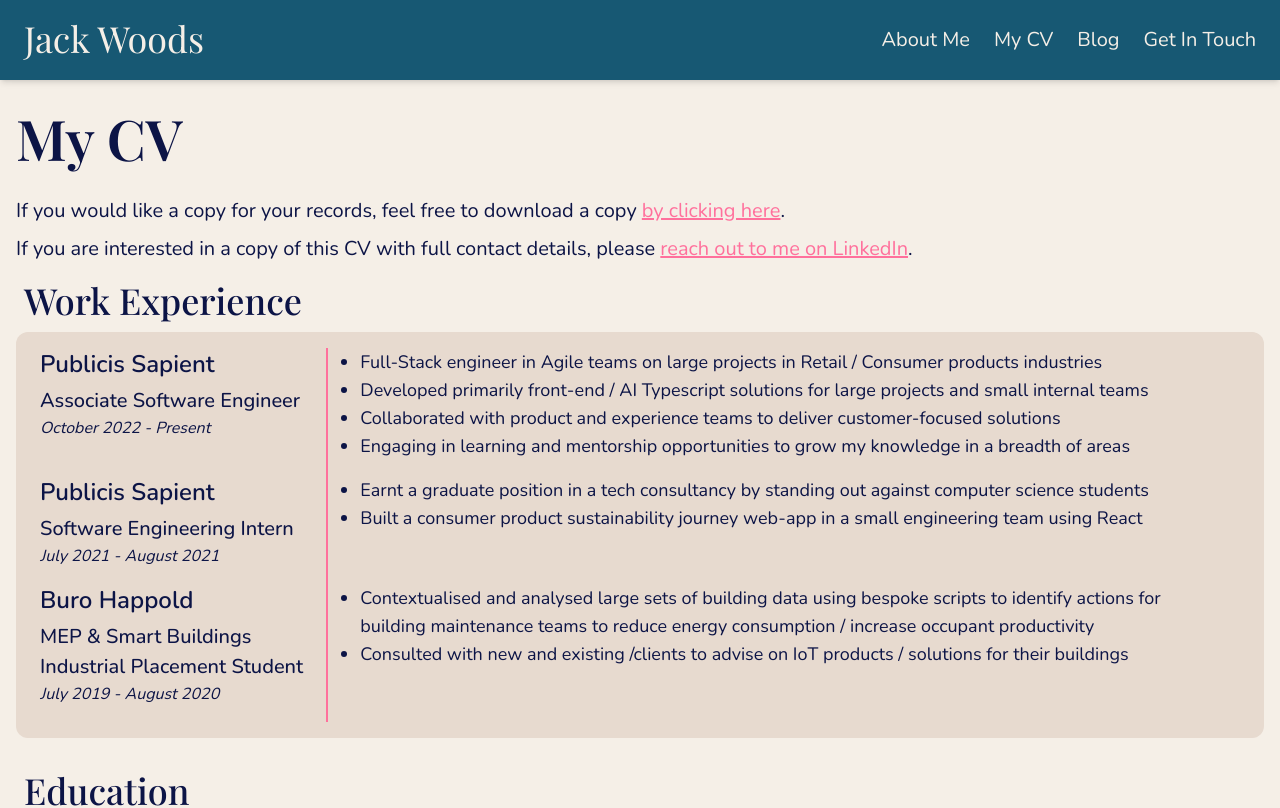
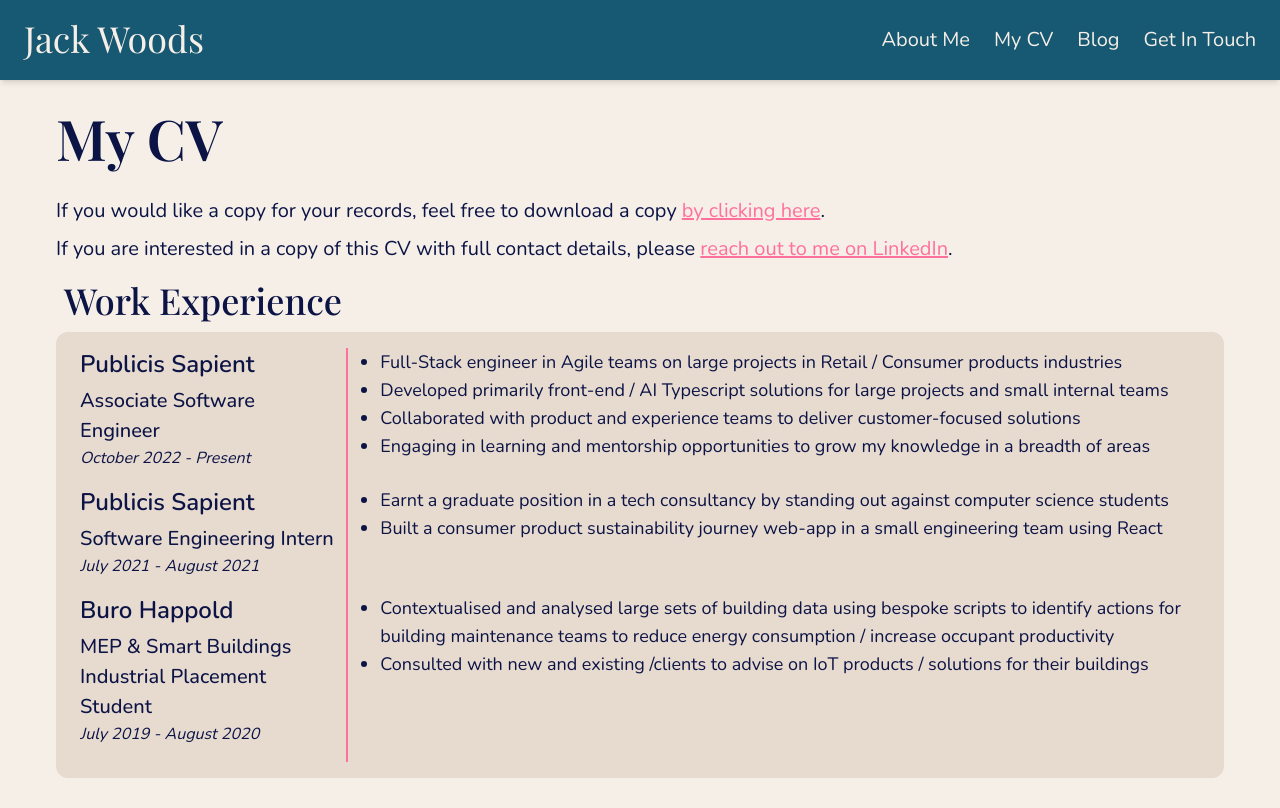
Before and after one commit to Woods-Jack/personal-site, a Next.js app: page /cv in a window 1280 px wide. Shown: the top 808 px of the page. Built offline with nearby package versions, Linux system fonts and the light colour scheme; a web font is replaced by a local one; what tailwindcss-filters would draw is missing.

Commit message:
Added tech page for ingestion

```diff
--- a/app/cv/page.tsx
+++ b/app/cv/page.tsx
@@ -11,7 +11,7 @@
 
   return(
     <main className='pt-24'>
-      <div className='max-w-[1400px] flex flex-col md:mx-auto mx-4 justify-center'>
+      <div className='max-w-[1200px] flex flex-col md:mx-auto mx-4 justify-center'>
         <div className='md:px-4'>
         <h1 className='mb-4'>My CV</h1>
         <p>
```
